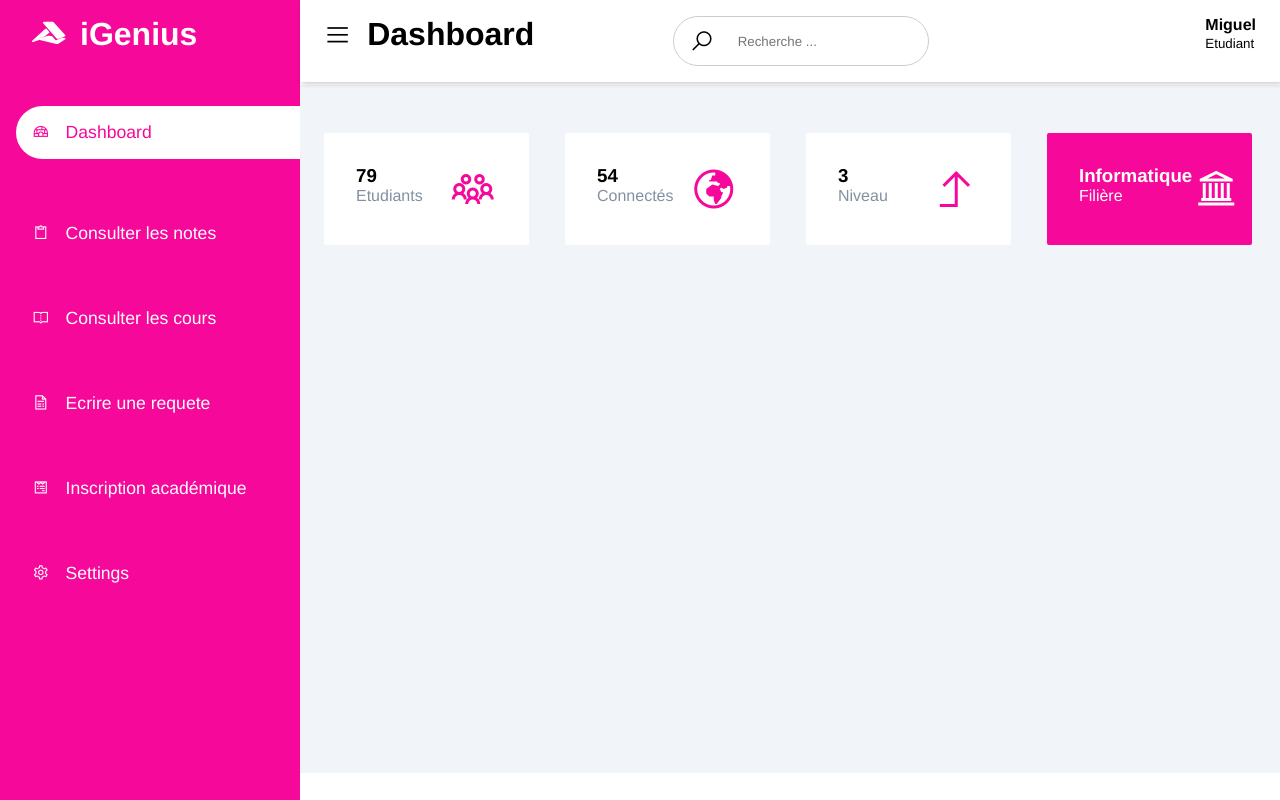
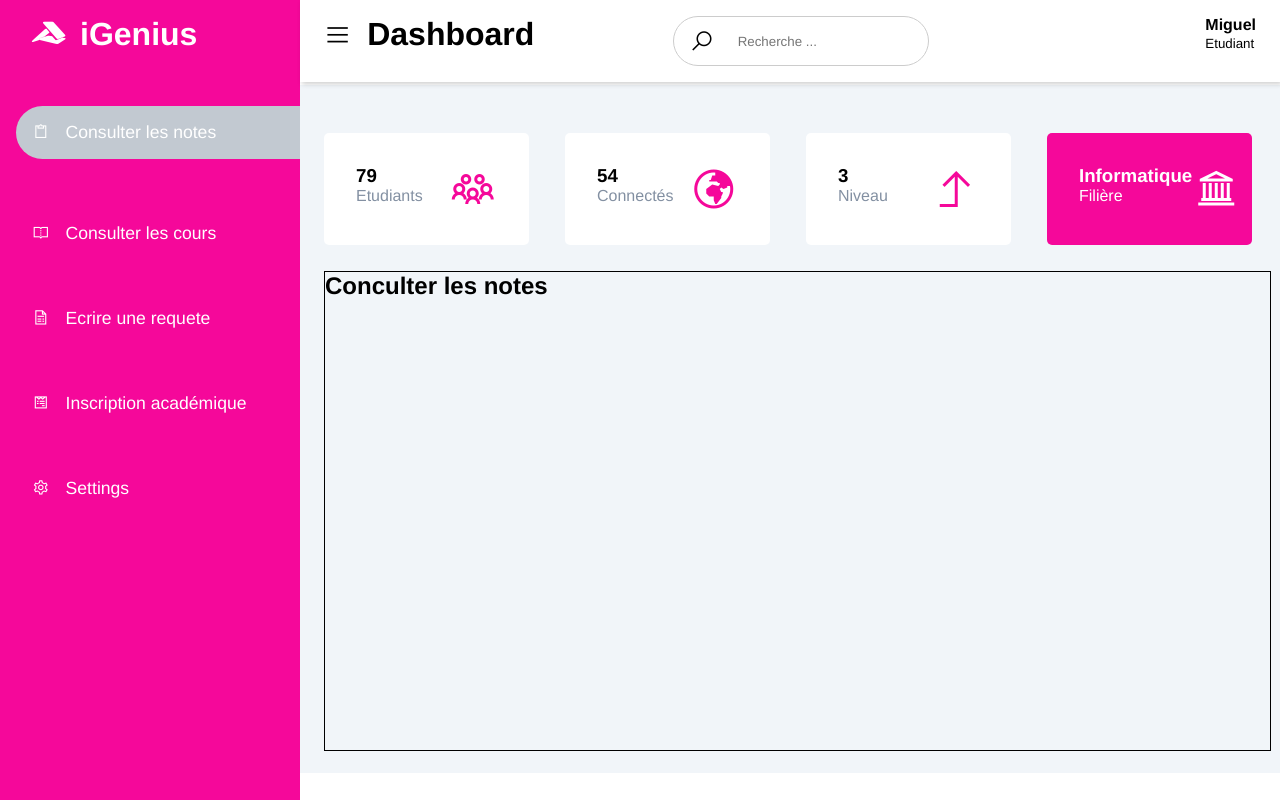
Before and after one commit to Miguel-Florian/iGenius-Academy, a PHP site: page /etudiant.php in a window 1280 px wide. Run offline with PHP 8.4, Linux system fonts and the light colour scheme.

Commit message:
commit on master

```diff
--- a/css/etudiant.css
+++ b/css/etudiant.css
@@ -43,14 +43,13 @@
     color:#fff;
     font-size:1.1rem;
 }
-.sidebar-menu a.active{
+/*.sidebar-menu a.active{
     background-color: white;
     padding-top:1rem ;
     padding-bottom: 1rem;
     color:var(--main-color);
     border-radius: 30px 0px 0px 30px;
-
-}
+}*/
 .sidebar-menu a span:first-child{
     font-size: 1.5 rem;
     padding-right: 1rem;
@@ -133,7 +132,7 @@ main{
     display: flex;
     justify-content: space-between;
     background: #ffff;
-    border-radius:2px;
+    border-radius:5px;
     padding: 2rem;
     width:16vw;
 }
@@ -152,3 +151,32 @@ main{
 .card-single:last-child div:first-child span{
     color:#fff;
 }
+/*recently*/
+.contenu{
+    width: 74%;
+    height:60%;
+    position: absolute;
+    border:1px solid black;
+    margin-top: 2%;
+    opacity: 0;
+}
+/*anim*/
+.active{
+    background-color:#c2c9d1;
+    padding-top:1rem ;
+    padding-bottom: 1rem;
+    border-radius: 30px 0px 0px 30px;
+    transition: all 0.3s ease;
+    transition-duration: 30s;
+}
+.activeContenu{
+    animation: fade 0.5s forwards;
+}
+@keyframes fade{
+    from{
+        opacity:0;
+    }
+    to{
+        opacity: 1;
+    }
+}
--- a/etudiant.php
+++ b/etudiant.php
@@ -5,6 +5,7 @@
     <meta http-equiv="X-UA-Compatible" content="IE=edge">
     <meta name="viewport" content="width=device-width, initial-scale=1.0">
     <link rel="stylesheet" href="./css/etudiant.css">
+    <scrip src="index.js"></scrip>
     <link rel="stylesheet" href="https://maxst.icons8.com/vue-static/landings/line-awesome/line-awesome/1.3.0/css/line-awesome.min.css">
     <?php $titre="Etudiant";?>
     <title>Dashboard | <?=$titre;?></title>
@@ -13,24 +14,24 @@
     <div class="sidebar">
         <div class="sidebar-brand"><h1><span class="lab la-accusoft"></span>iGenius</h1></div>
         <div class="sidebar-menu">
-            <ul>
-                <li>
-                    <a href="" class="active"><span class="las la-igloo"></span><span>Dashboard</span></a>
+            <ul class="container-onglets">
+                <!--<li class="onglets active">
+                    <a href="" class="onglets active" data-anim="1"><span class="las la-igloo"></span><span>Dashboard</span></a>
+                 </li>-->
+                 <li>
+                    <a href=""class="onglets active"data-anim="1"><span class="lar la-clipboard"></span><span>Consulter les notes</span></a>
                  </li>
                  <li>
-                    <a href=""><span class="lar la-clipboard"></span><span>Consulter les notes</span></a>
+                    <a href=""class="onglets"data-anim="2"><span class="las la-book-open"></span><span>Consulter les cours</span></a>
+                 </li >
+                 <li>
+                    <a href=""class="onglets"data-anim="3"><span class="las la-file-invoice"></span><span>Ecrire une requete</span></a>
                  </li>
                  <li>
-                    <a href=""><span class="las la-book-open"></span><span>Consulter les cours</span></a>
+                    <a href=""class="onglets"data-anim="4"><span class="lab la-wpforms"></span><span>Inscription académique</span></a>
                  </li>
                  <li>
-                    <a href=""><span class="las la-file-invoice"></span><span>Ecrire une requete</span></a>
-                 </li>
-                 <li>
-                    <a href=""><span class="lab la-wpforms"></span><span>Inscription académique</span></a>
-                 </li>
-                 <li>
-                    <a href=""><span class="las la-cog"></span><span>Settings</span></a>
+                    <a href=""class="onglets"data-anim="5"><span class="las la-cog"></span><span>Settings</span></a>
                  </li>
             </ul>
         </div>
@@ -92,8 +93,52 @@
                     </div>
                 </div>
             </div>
+            <div class="contenu activeContenu" data-anim="1">
+                <h2>Conculter les notes</h2>
+            </div>
+            <div class="contenu" data-anim="2">
+                <h2>Conculter les cours</h2>
+            </div>
+            <div class="contenu" data-anim="3">
+                <h2>Ecrire une requete</h2>
+            </div>
+            <div class="contenu" data-anim="4">
+                <h2>Inscription academique</h2>
+            </div>
+            <div class="contenu" data-anim="5">
+                <h2>Settings</h2>
+            </div>
 
         </main>
     </div>
+    <script>
+        const onglets = document.querySelectorAll(".onglets");
+        const contenu = document.querySelectorAll(".contenu");
+        let index = 0;
+
+onglets.forEach((onglet) => {
+  onglet.addEventListener("focus", () => {
+    if (onglet.classList.contains('active')) {
+      return;
+    } else {
+      onglet.classList.add('active');
+    }
+    index = onglet.getAttribute('data-anim');
+    console.log(index);
+    for (i = 0; i < onglets.length; i++) {
+      if (onglets[i].getAttribute('data-anim') != index) {
+        onglets[i].classList.remove('active');
+      }
+    }
+    for(j=0;j<contenu.length;j++){
+      if(contenu[j].getAttribute('data-anim')==index){
+        contenu[j].classList.add('activeContenu');
+      }else{
+        contenu[j].classList.remove('activeContenu');
+      }
+    }
+  });
+});
+    </script>
 </body>
 </html>
```
Also changed, not shown: index.js (+28 -1 lines).
